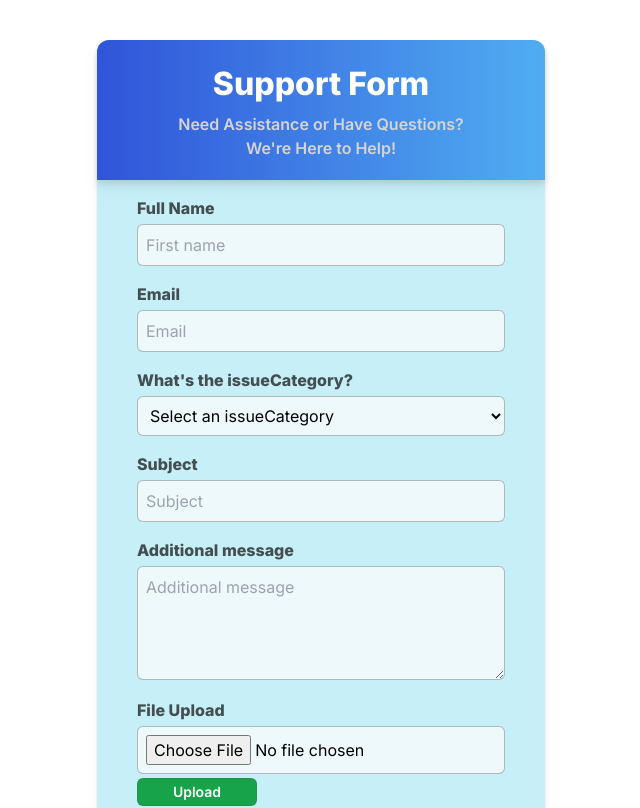
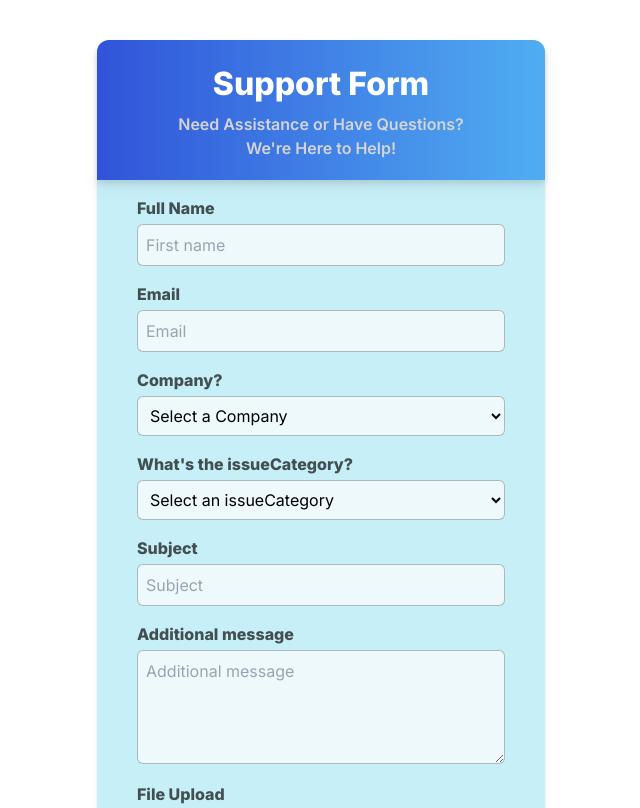
Before and after one commit to WasathAtEC/customer-feedback-chatbot, a Next.js app in the folder chatbot/: page /customerServiceForm in a window 1280 px wide. Shown: the top 808 px of the page, without its empty margins (319-959 px from the left). Built offline with nearby package versions, Linux system fonts and the light colour scheme.

Commit message:
feat: create company field in the form

```diff
--- a/chatbot/src/app/(page)/customerServiceForm/page.jsx
+++ b/chatbot/src/app/(page)/customerServiceForm/page.jsx
@@ -10,6 +10,7 @@ const CustomerServiceForm = () => {
   const router = useRouter();
   const [name, setname] = useState("");
   const [email, setEmail] = useState("");
+  const [company, setCompany] = useState("");
   const [issueCategory, setissueCategory] = useState("");
   const [subject, setSubject] = useState("");
   const [message, setmessage] = useState("");
@@ -65,7 +66,7 @@ const CustomerServiceForm = () => {
       setIsSubmitting(true);
 
       const formData = new FormData();
-      formData.append("company", "Company1");
+      formData.append("company", company);
       formData.append("name", name);
       formData.append("email", email);
       formData.append("issueCategory", issueCategory);
@@ -159,6 +160,29 @@ const CustomerServiceForm = () => {
         </div>
         <div className="mb-4">
           <label
+            htmlFor="Company"
+            className="text-stone-950 text-opacity-70 text-[16px] font-extrabold"
+          >
+            Company?
+          </label>
+          <select
+            id="company"
+            onChange={(e) => setCompany(e.target.value)}
+            value={company}
+            className="bg-[#EEF9FC] rounded-md border border-[#595656] border-opacity-40 w-full p-2 mt-1"
+            required
+          >
+            <option value="" disabled>
+              Select a Company
+            </option>
+            <option value="Company1">Company 1</option>
+            <option value="Company2">Company 2</option>
+            <option value="Company3">Company 3</option>
+            <option value="Company4">Company 4</option>
+          </select>
+        </div>
+        <div className="mb-4">
+          <label
             htmlFor="issueCategory"
             className="text-stone-950 text-opacity-70 text-[16px] font-extrabold"
           >
@@ -179,6 +203,7 @@ const CustomerServiceForm = () => {
             <option value="Issue 3">Other</option>
           </select>
         </div>
+
         <div className="mb-4">
           <label
             htmlFor="subject"
```
